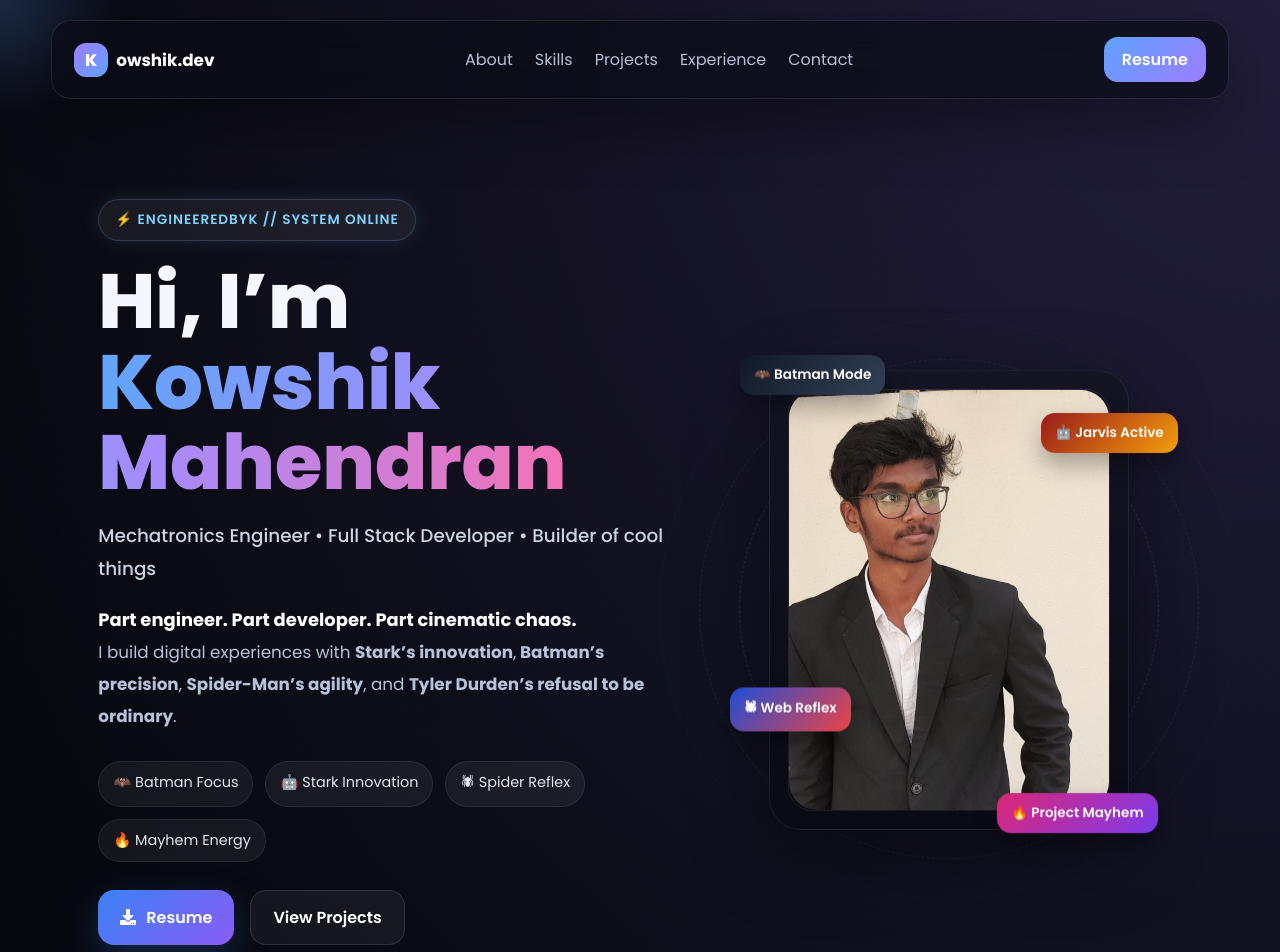
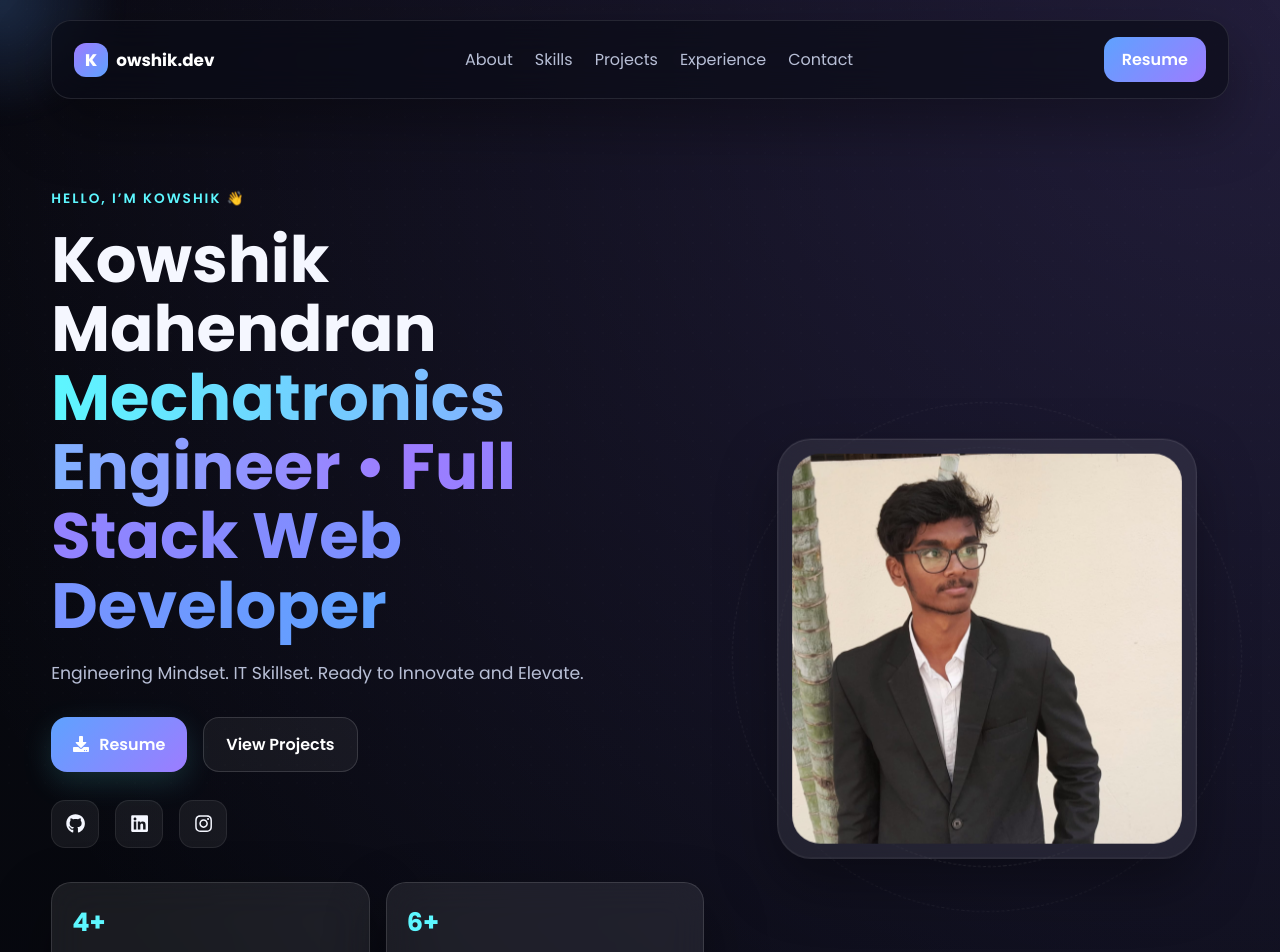
Before and after one commit to kowshikmahi/Engineeredbyk, a React (Vite) app: page / in a window 1280 px wide. Shown: the top 952 px of the page. Built offline with nearby package versions, Linux system fonts and the light colour scheme.

Commit message:
reverted old hero.jsx and index.css to old one

```diff
--- a/src/components/Hero.jsx
+++ b/src/components/Hero.jsx
@@ -1,53 +1,42 @@
 import { motion } from "framer-motion";
 import { FaGithub, FaLinkedin, FaInstagram, FaDownload } from "react-icons/fa";
-import { personalInfo } from "../data/portfolioData";
+import { personalInfo, stats } from "../data/portfolioData";
 
 export default function Hero() {
   return (
     <section className="hero section" id="home">
-      <div className="hero-grid">
-        {/* LEFT CONTENT */}
       <motion.div
         className="hero-left"
-          initial={{ opacity: 0, y: 60 }}
+        initial={{ opacity: 0, y: 40 }}
         animate={{ opacity: 1, y: 0 }}
-          transition={{ duration: 0.9 }}
+        transition={{ duration: 0.8 }}
       >
-          <span className="hero-badge">⚡ ENGINEEREDBYK // SYSTEM ONLINE</span>
+        <p className="eyebrow">HELLO, I’M KOWSHIK 👋</p>
 
         <h1 className="hero-title">
-            Hi, I’m <span>{personalInfo.name}</span>
+          {personalInfo.name}
+          <br />
+          <span className="gradient-text">{personalInfo.title}</span>
         </h1>
 
-          <h2 className="hero-subtitle">
-            Mechatronics Engineer • Full Stack Developer • Builder of cool things
-          </h2>
+        <p className="hero-subtitle">{personalInfo.subtitle}</p>
 
-          <p className="hero-description">
-            <span className="hero-highlight">Part engineer. Part developer. Part cinematic chaos.</span>
-            <br />
-            I build digital experiences with <strong>Stark’s innovation</strong>,
-            <strong> Batman’s precision</strong>, <strong>Spider-Man’s agility</strong>,
-            and <strong> Tyler Durden’s refusal to be ordinary</strong>.
-          </p>
-
-          <div className="hero-quote-strip">
-            <span>🦇 Batman Focus</span>
-            <span>🤖 Stark Innovation</span>
-            <span>🕷 Spider Reflex</span>
-            <span>🔥 Mayhem Energy</span>
-          </div>
-
-          <div className="hero-actions">
-            <a href={personalInfo.resume} target="_blank" rel="noreferrer" className="btn btn-primary">
+        <div className="hero-buttons">
+          <a
+            href={personalInfo.resume}
+            target="_blank"
+            rel="noreferrer"
+            className="primary-btn"
+          >
             <FaDownload /> Resume
           </a>
-            <a href="#projects" className="btn btn-secondary">
+
+          <a href="#projects" className="secondary-btn">
             View Projects
           </a>
         </div>
 
-          <div className="hero-socials">
+        <div className="social-row">
           <a href={personalInfo.github} target="_blank" rel="noreferrer">
             <FaGithub />
           </a>
@@ -58,36 +47,36 @@ export default function Hero() {
             <FaInstagram />
           </a>
         </div>
+
+        <div className="stats-grid">
+          {stats.map((item, index) => (
+            <div key={index} className="stat-card glass">
+              <h3>{item.value}</h3>
+              <p>{item.label}</p>
+            </div>
+          ))}
+        </div>
       </motion.div>
 
-        {/* RIGHT 3D CARD */}
       <motion.div
         className="hero-right"
-          initial={{ opacity: 0, scale: 0.8, rotate: -8 }}
+        initial={{ opacity: 0, scale: 0.9, rotate: -3 }}
         animate={{ opacity: 1, scale: 1, rotate: 0 }}
         transition={{ duration: 1 }}
       >
-          <div className="hero-orbit orbit-1"></div>
-          <div className="hero-orbit orbit-2"></div>
-          <div className="hero-orbit orbit-3"></div>
+        <div className="hero-image-wrap">
+          <div className="orbit orbit-1"></div>
+          <div className="orbit orbit-2"></div>
 
-          <motion.div
-            className="hero-card-3d"
-            animate={{ y: [0, -12, 0] }}
-            transition={{ duration: 4, repeat: Infinity, ease: "easeInOut" }}
-            whileHover={{ rotateY: 8, rotateX: 8, scale: 1.03 }}
-          >
-            <div className="hero-image-frame">
-              <img src={personalInfo.image} alt={personalInfo.name} className="hero-image" />
+          <div className="hero-card glass">
+            <img
+              src={personalInfo.image}
+              alt={personalInfo.name}
+              className="hero-image"
+            />
           </div>
-
-            <div className="hero-floating-tag batman">🦇 Batman Mode</div>
-            <div className="hero-floating-tag ironman">🤖 Jarvis Active</div>
-            <div className="hero-floating-tag spiderman">🕷 Web Reflex</div>
-            <div className="hero-floating-tag tyler">🔥 Project Mayhem</div>
+        </div>
       </motion.div>
-        </motion.div>
-      </div>
     </section>
   );
 }
--- a/src/index.css
+++ b/src/index.css
@@ -685,322 +685,3 @@ a {
     font-size: 0.95rem;
   }
 }
-.hero {
-  min-height: 100vh;
-  display: flex;
-  align-items: center;
-  padding: 100px 0 60px;
-  position: relative;
-  overflow: hidden;
-}
-
-.hero-grid {
-  width: min(1200px, 92%);
-  margin: 0 auto;
-  display: grid;
-  grid-template-columns: 1.1fr 0.9fr;
-  align-items: center;
-  gap: 3rem;
-}
-
-.hero-left {
-  z-index: 2;
-}
-
-.hero-badge {
-  display: inline-block;
-  padding: 10px 16px;
-  border-radius: 999px;
-  font-size: 0.85rem;
-  font-weight: 600;
-  letter-spacing: 1px;
-  color: #7dd3fc;
-  background: rgba(255, 255, 255, 0.06);
-  border: 1px solid rgba(125, 211, 252, 0.2);
-  box-shadow: 0 0 20px rgba(125, 211, 252, 0.12);
-  margin-bottom: 20px;
-}
-
-.hero-title {
-  font-size: clamp(2.8rem, 6vw, 5rem);
-  line-height: 1.05;
-  margin-bottom: 16px;
-  font-weight: 800;
-}
-
-.hero-title span {
-  background: linear-gradient(90deg, #60a5fa, #a78bfa, #f472b6);
-  -webkit-background-clip: text;
-  -webkit-text-fill-color: transparent;
-}
-
-.hero-subtitle {
-  font-size: 1.15rem;
-  color: #cbd5e1;
-  margin-bottom: 18px;
-  font-weight: 500;
-}
-
-.hero-description {
-  font-size: 1.05rem;
-  line-height: 1.9;
-  color: #b6c2d9;
-  max-width: 680px;
-}
-
-.hero-highlight {
-  color: #fff;
-  font-weight: 700;
-  font-size: 1.12rem;
-}
-
-.hero-quote-strip {
-  display: flex;
-  flex-wrap: wrap;
-  gap: 12px;
-  margin: 28px 0;
-}
-
-.hero-quote-strip span {
-  padding: 10px 14px;
-  border-radius: 999px;
-  background: rgba(255,255,255,0.06);
-  border: 1px solid rgba(255,255,255,0.08);
-  color: #e2e8f0;
-  font-size: 0.9rem;
-  transition: 0.3s ease;
-}
-
-.hero-quote-strip span:hover {
-  transform: translateY(-4px);
-  box-shadow: 0 0 25px rgba(96, 165, 250, 0.18);
-}
-
-.hero-actions {
-  display: flex;
-  flex-wrap: wrap;
-  gap: 16px;
-  margin-top: 10px;
-}
-
-.btn {
-  display: inline-flex;
-  align-items: center;
-  gap: 10px;
-  padding: 14px 22px;
-  border-radius: 16px;
-  font-weight: 600;
-  text-decoration: none;
-  transition: 0.3s ease;
-}
-
-.btn-primary {
-  background: linear-gradient(135deg, #3b82f6, #8b5cf6);
-  color: #fff;
-  box-shadow: 0 12px 35px rgba(59, 130, 246, 0.25);
-}
-
-.btn-secondary {
-  color: #fff;
-  border: 1px solid rgba(255,255,255,0.12);
-  background: rgba(255,255,255,0.05);
-}
-
-.btn:hover {
-  transform: translateY(-4px);
-}
-
-.hero-socials {
-  display: flex;
-  gap: 14px;
-  margin-top: 26px;
-}
-
-.hero-socials a {
-  width: 48px;
-  height: 48px;
-  border-radius: 14px;
-  display: grid;
-  place-items: center;
-  background: rgba(255,255,255,0.06);
-  border: 1px solid rgba(255,255,255,0.08);
-  color: #fff;
-  font-size: 1.15rem;
-  transition: 0.35s ease;
-}
-
-.hero-socials a:hover {
-  transform: translateY(-6px) scale(1.06);
-  background: linear-gradient(135deg, rgba(59,130,246,0.25), rgba(168,85,247,0.25));
-  box-shadow: 0 0 30px rgba(96, 165, 250, 0.2);
-}
-
-/* RIGHT SIDE */
-.hero-right {
-  position: relative;
-  display: flex;
-  justify-content: center;
-  align-items: center;
-  min-height: 520px;
-}
-
-.hero-card-3d {
-  width: 360px;
-  min-height: 460px;
-  position: relative;
-  padding: 18px;
-  border-radius: 32px;
-  background: linear-gradient(180deg, rgba(20,20,35,0.9), rgba(10,10,20,0.85));
-  border: 1px solid rgba(255,255,255,0.08);
-  box-shadow: 0 25px 80px rgba(0,0,0,0.45);
-  backdrop-filter: blur(18px);
-  transform-style: preserve-3d;
-  overflow: visible;
-}
-
-.hero-image-frame {
-  width: 100%;
-  height: 100%;
-  border-radius: 24px;
-  overflow: hidden;
-  border: 1px solid rgba(255,255,255,0.08);
-}
-
-.hero-image {
-  width: 100%;
-  height: 100%;
-  object-fit: cover;
-  display: block;
-  min-height: 420px;
-}
-
-.hero-orbit {
-  position: absolute;
-  border: 1px dashed rgba(255,255,255,0.12);
-  border-radius: 50%;
-  animation: spin 16s linear infinite;
-}
-
-.orbit-1 {
-  width: 420px;
-  height: 420px;
-}
-
-.orbit-2 {
-  width: 500px;
-  height: 500px;
-  animation-direction: reverse;
-  opacity: 0.6;
-}
-
-.orbit-3 {
-  width: 580px;
-  height: 580px;
-  opacity: 0.25;
-}
-
-@keyframes spin {
-  to {
-    transform: rotate(360deg);
-  }
-}
-
-.hero-floating-tag {
-  position: absolute;
-  padding: 10px 14px;
-  border-radius: 14px;
-  font-size: 0.85rem;
-  font-weight: 600;
-  color: white;
-  backdrop-filter: blur(10px);
-  box-shadow: 0 12px 25px rgba(0,0,0,0.3);
-  animation: floatTag 4s ease-in-out infinite;
-}
-
-.batman {
-  top: -10px;
-  left: -30px;
-  background: linear-gradient(135deg, #111827, #334155);
-}
-
-.ironman {
-  top: 50px;
-  right: -50px;
-  background: linear-gradient(135deg, #991b1b, #f59e0b);
-  animation-delay: 0.6s;
-}
-
-.spiderman {
-  bottom: 90px;
-  left: -40px;
-  background: linear-gradient(135deg, #1d4ed8, #ef4444);
-  animation-delay: 1s;
-}
-
-.tyler {
-  bottom: -10px;
-  right: -30px;
-  background: linear-gradient(135deg, #db2777, #7c3aed);
-  animation-delay: 1.4s;
-}
-
-@keyframes floatTag {
-  0%,100% {
-    transform: translateY(0px);
-  }
-  50% {
-    transform: translateY(-8px);
-  }
-}
-
-@media (max-width: 980px) {
-  .hero-grid {
-    grid-template-columns: 1fr;
-    text-align: center;
-  }
-
-  .hero-description {
-    margin: 0 auto;
-  }
-
-  .hero-actions,
-  .hero-socials,
-  .hero-quote-strip {
-    justify-content: center;
-  }
-
-  .hero-right {
-    margin-top: 20px;
-  }
-}
-
-@media (max-width: 600px) {
-  .hero-card-3d {
-    width: 290px;
-    min-height: 380px;
-  }
-
-  .hero-image {
-    min-height: 340px;
-  }
-
-  .orbit-1 {
-    width: 320px;
-    height: 320px;
-  }
-
-  .orbit-2 {
-    width: 380px;
-    height: 380px;
-  }
-
-  .orbit-3 {
-    width: 440px;
-    height: 440px;
-  }
-
-  .hero-floating-tag {
-    font-size: 0.75rem;
-    padding: 8px 10px;
-  }
-}
```
Lines whose indentation alone changed are shown as unchanged.
